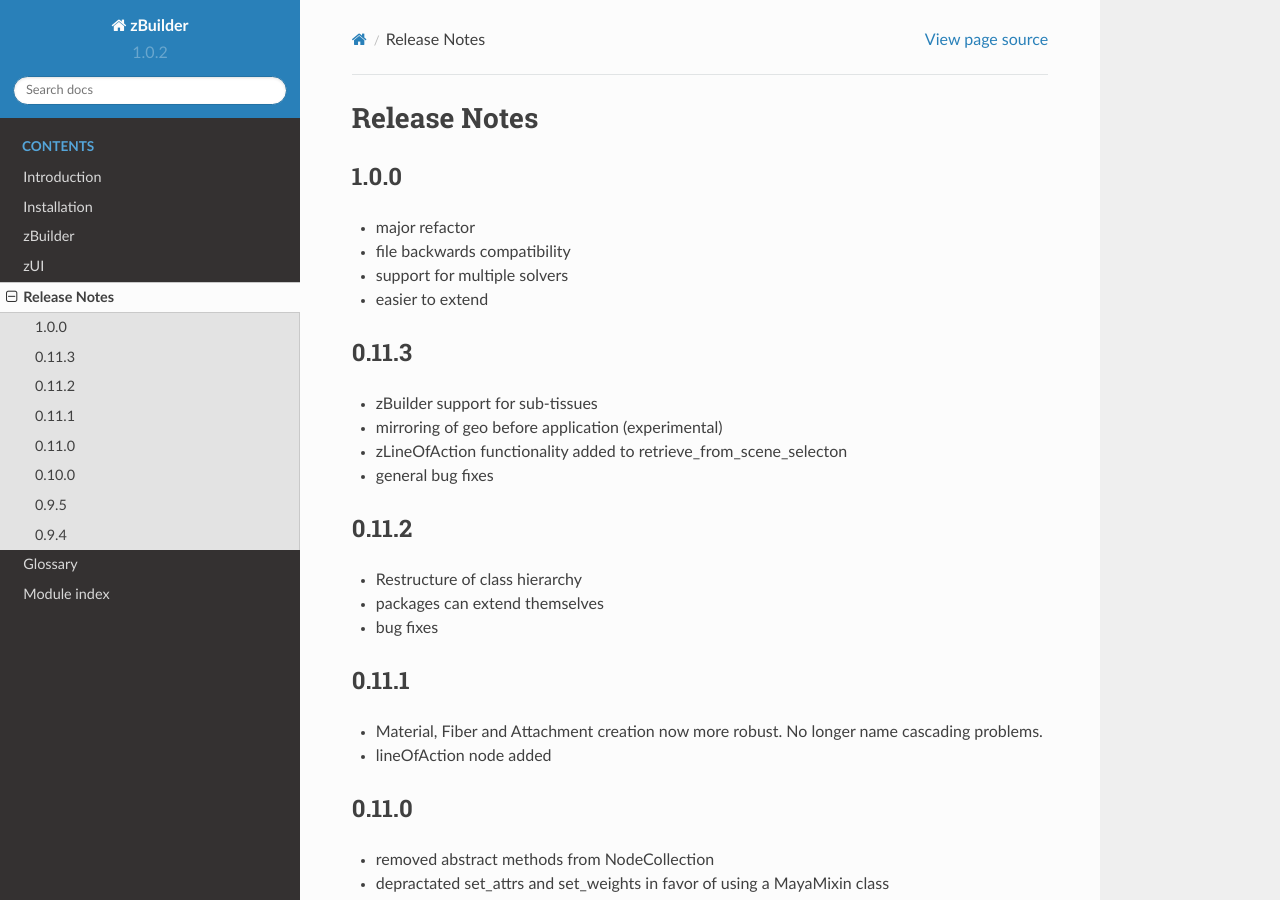
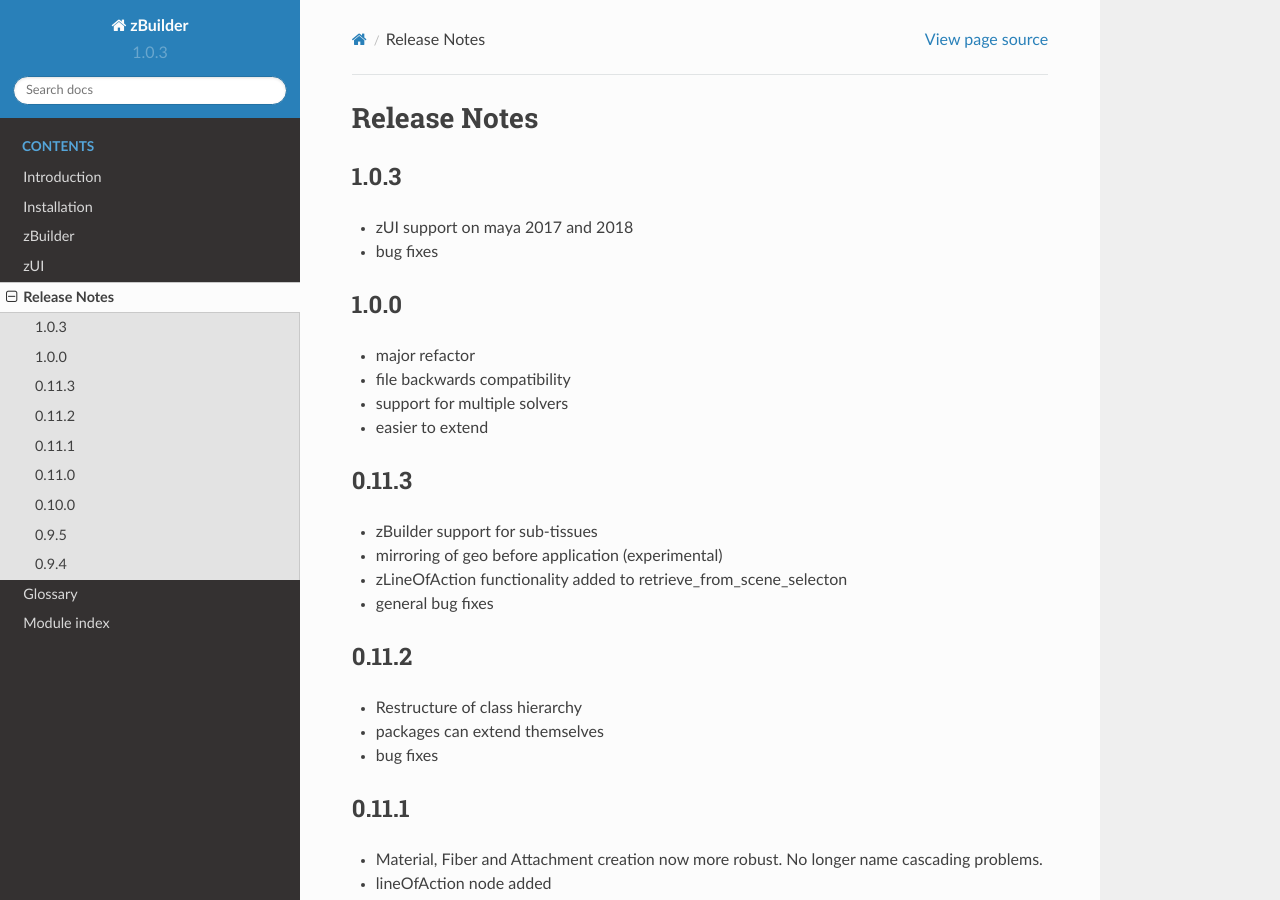
Before and after one commit to Unity-Technologies/ziva-vfx-utils, a Sphinx documentation site: the page built from docs/release.rst, in a window 1280 px wide and 900 px high. Built offline with Sphinx 7.4.7 and the Read the Docs theme 2.0.0, drawn with Linux system fonts in a browser that asks for light colours.

Commit message:
version 1.0.3

```diff
--- a/docs/release.rst
+++ b/docs/release.rst
@@ -1,5 +1,10 @@
 Release Notes
 =============
+1.0.3
+------
+* zUI support on maya 2017 and 2018
+* bug fixes
+
 1.0.0
 ------
 * major refactor
--- a/zBuilder/__init__.py
+++ b/zBuilder/__init__.py
@@ -1,4 +1,4 @@
 from pkgutil import extend_path
 __path__ = extend_path(__path__, __name__)
 
-__version__ = '1.0.2'
+__version__ = '1.0.3'
```
